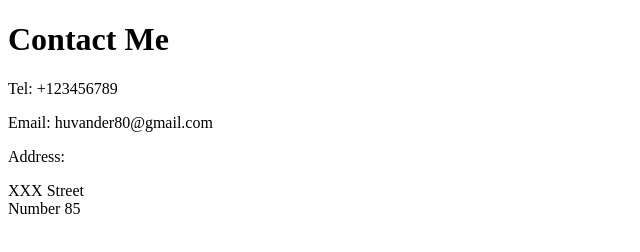
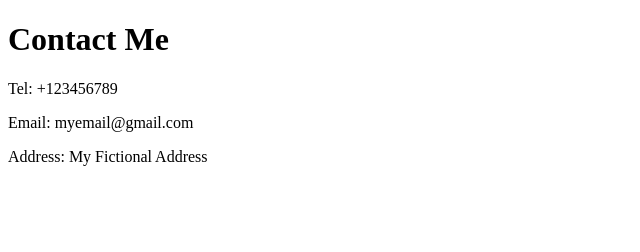
Before and after one commit to ryanhgh/html-portfolio, a plain HTML site: page public/contact.html in a window 1280 px wide. Shown: the whole page, without its empty margins (0-640 px from the left). Drawn offline with Linux system fonts and the light colour scheme.

Commit message:
Update contact.html

```diff
--- a/public/contact.html
+++ b/public/contact.html
@@ -4,15 +4,10 @@
         <meta charset="UTF-8" />
         <title>Ryan's Contact</title>
     </head>
-
     <body>
-        <h1>Contact Me</h1>
+        <p><h1>Contact Me</h1></p>
         <p>Tel: +123456789</p>
-        <p>Email: huvander80@gmail.com</p>
-        <p>Address:</p>
-        <p>
-            XXX Street<br />
-            Number 85
-        </p>
+        <p>Email: myemail@gmail.com</p>
+        <p>Address: My Fictional Address</p>
     </body>
 </html>
```
